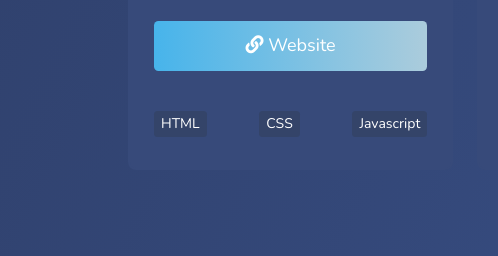
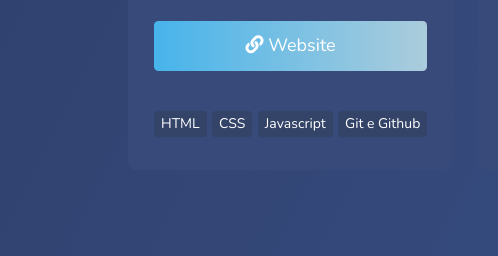
Before and after one commit to JhonSilva17/portfolio-devjohn, a plain HTML site: page index.html in a window 1280 px wide. Shown: the part 1035-1291 px from the top of the page, 0-498 px from the left. Drawn offline with nearby package versions, Linux system fonts and the light colour scheme.

Commit message:
added mais uma tecnologia a seção sobre

```diff
--- a/index.html
+++ b/index.html
@@ -73,6 +73,7 @@
                             <li>HTML</li>
                             <li>CSS</li>
                             <li>Javascript</li>
+                            <li>Git e Github</li>
                         </ul>
                     </div>
                 </div><!--CARD-ITEM-->
```
